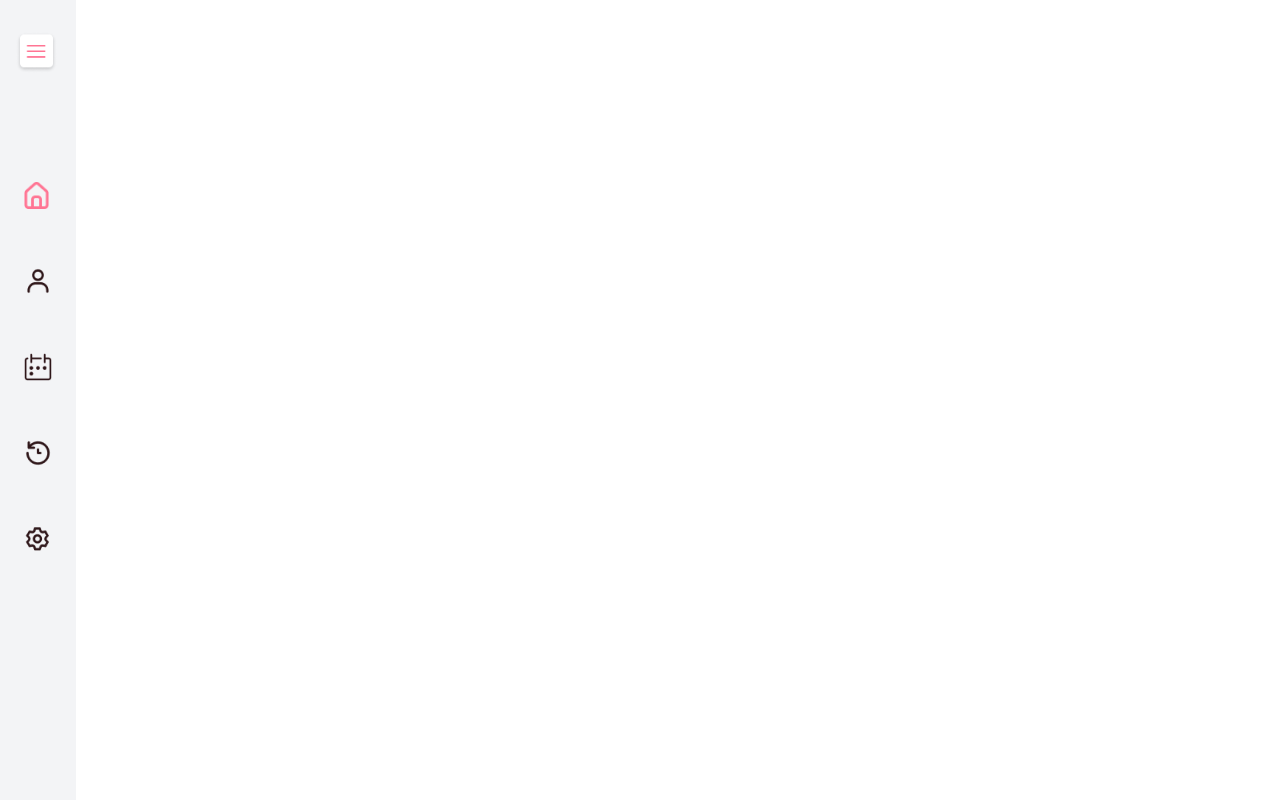
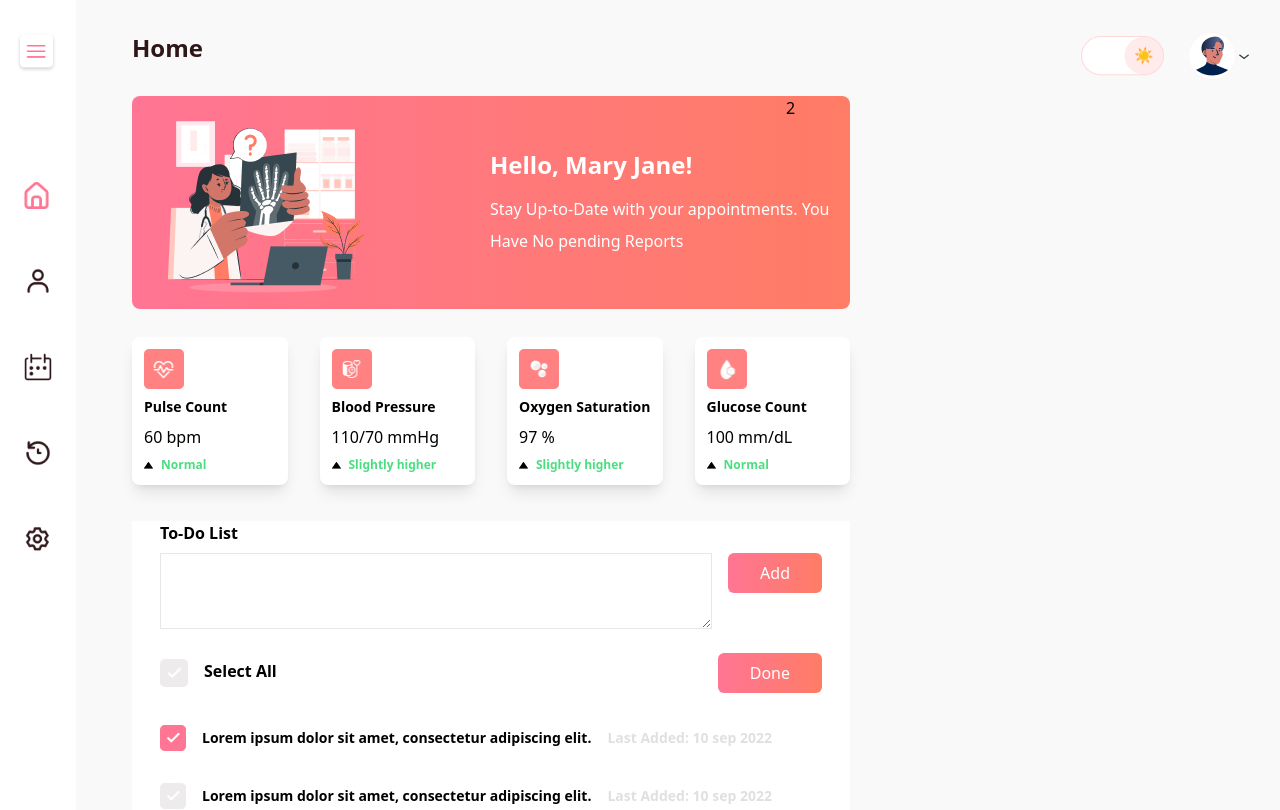
Before and after one commit to habiburrahman26/landing-page, a React (Create React App) app: page / in a window 1280 px wide. Shown: the top 810 px of the page. Built offline with nearby package versions, Linux system fonts and the light colour scheme.

Commit message:
design todo list

```diff
--- a/src/components/pages/Home/Home.js
+++ b/src/components/pages/Home/Home.js
@@ -1,8 +1,126 @@
-import React from 'react';
+import React, { useState } from 'react';
+import Navbar from '../Navbar/Navbar';
 import SideBar from './SideBar';
+import sample from '../../../assets/icon/Svg_sample1.png';
+import heart from '../../../assets/icon/Icon_Heart.png';
+import bloodPresure from '../../../assets/icon/Icon_Blood_pressure.png';
+import bloodSugar from '../../../assets/icon/Icon_Blood_sugar.png';
+import bubble from '../../../assets/icon/Icon_bubble.png';
+import vector from '../../../assets/icon/Vector (1).png';
+import uncheck from '../../../assets/icon/Icon_Vector_Uncheck.png';
+import check from '../../../assets/icon/Icon_Vector_Check.png';
 
 const Home = () => {
-  return <SideBar />;
+  const [showSideBar, setShowSideBar] = useState(false);
+
+  const changeShowHandler = () => {
+    setShowSideBar((prevState) => !prevState);
+  };
+
+  return (
+    <>
+      <Navbar />
+      <SideBar
+        changeShowHandler={changeShowHandler}
+        showSideBar={showSideBar}
+      />
+      <div className="ml-[76px] pl-14 bg-light  pb-[70px]">
+        <div className=" grid lg:grid-cols-2 gap-40 pt-4">
+          <div className="w-[718px] h-[213px] bg-gradient-to-r from-hotpink to-orange px-4 rounded-lg flex md:flex-row flex-col justify-between items-center lg:gap-28">
+            <img src={sample} alt="" className="w-[230px] h-[230px]" />
+            <div className="text-white ">
+              <p className="text-2xl font-semibold mb-3">Hello, Mary Jane!</p>
+              <p className="leading-8">
+                Stay Up-to-Date with your appointments. You Have No pending
+                Reports
+              </p>
+            </div>
+          </div>
+          <div>2</div>
+        </div>
+        <div className="grid grid-cols-2 lg:grid-cols-4 gap-8 w-[718px] pt-7">
+          <div className="shadow-lg rounded-lg p-3 flex flex-col gap-2 bg-white">
+            <img src={heart} alt="heart" className="w-10 h-10" />
+            <p className="font-bold text-sm">Pulse Count</p>
+            <p className="text-base">60 bpm</p>
+            <p className="text-xs text-green-400 font-semibold flex items-center gap-2">
+              <img src={vector} alt="" />
+              <span>Normal</span>
+            </p>
+          </div>
+          <div className="shadow-lg rounded-lg p-3 flex flex-col gap-2 bg-white">
+            <img src={bloodPresure} alt="bloodPresure" className="w-10 h-10" />
+            <p className="font-bold text-sm">Blood Pressure</p>
+            <p>110/70 mmHg</p>
+            <p className="text-xs text-green-400 font-semibold flex items-center gap-2">
+              <img src={vector} alt="" />
+              <span> Slightly higher</span>
+            </p>
+          </div>
+          <div className="shadow-lg rounded-lg p-3 flex flex-col gap-2 bg-white">
+            <img src={bubble} alt="bubble" className="w-10 h-10" />
+            <p className="font-bold text-sm">Oxygen Saturation</p>
+            <p>97 %</p>
+            <p className="text-xs text-green-400 font-semibold flex items-center gap-2">
+              <img src={vector} alt="" />
+              <span> Slightly higher</span>
+            </p>
+          </div>
+          <div className="shadow-lg rounded-lg p-3 flex flex-col gap-2 bg-white">
+            <img src={bloodSugar} alt="bloodSugar" className="w-10 h-10" />
+            <p className="font-bold text-sm">Glucose Count</p>
+            <p>100 mm/dL</p>
+            <p className="text-xs text-green-400 font-semibold flex items-center gap-2">
+              <img src={vector} alt="" />
+              <span>Normal</span>
+            </p>
+          </div>
+        </div>
+        <div className="w-[718px] mt-9 px-7 bg-white lg:pb-20">
+          <p className="mb-2 font-semibold text-base">To-Do List</p>
+          <div className="flex justify-between pb-6">
+            <textarea
+              type="text"
+              className="border lg:w-[596px] h-[76px]"
+            ></textarea>
+            <button className="ml-4 self-start px-8 py-2 text-white rounded-md  bg-gradient-to-r from-hotpink to-orange">
+              Add
+            </button>
+          </div>
+          <div className="flex justify-between items-center">
+            <div className="flex gap-4">
+              <img src={uncheck} alt="uncheck" className="w-7 h-7" />
+              <p className="font-semibold">Select All</p>
+            </div>
+            <button className="self-start px-8 py-2 text-white rounded-md  bg-gradient-to-r from-hotpink to-orange">
+              Done
+            </button>
+          </div>
+
+          <div className='flex gap-4 items-center mt-8'>
+            <img src={check} alt="check" lassName="w-6 h-6"/>
+            <p className='text-sm font-semibold'>Lorem ipsum dolor sit amet, consectetur adipiscing elit. </p>
+            <p className='text-sm font-semibold text-lightText'>Last Added: 10 sep 2022</p>
+          </div>
+          <div className='flex gap-4 items-center mt-8'>
+            <img src={uncheck} alt="uncheck" lassName="w-6 h-6"/>
+            <p className='text-sm font-semibold'>Lorem ipsum dolor sit amet, consectetur adipiscing elit. </p>
+            <p className='text-sm font-semibold text-lightText'>Last Added: 10 sep 2022</p>
+          </div>
+          <div className='flex gap-4 items-center mt-8'>
+            <img src={uncheck} alt="uncheck" lassName="w-6 h-6"/>
+            <p className='text-sm font-semibold'>Lorem ipsum dolor sit amet, consectetur adipiscing elit. </p>
+            <p className='text-sm font-semibold text-lightText'>Last Added: 10 sep 2022</p>
+          </div>
+          <div className='flex gap-4 items-center mt-8'>
+            <img src={uncheck} alt="uncheck" lassName="w-6 h-6"/>
+            <p className='text-sm font-semibold'>Lorem ipsum dolor sit amet, consectetur adipiscing elit. </p>
+            <p className='text-sm font-semibold text-lightText'>Last Added: 10 sep 2022</p>
+          </div>
+        </div>
+      </div>
+    </>
+  );
 };
 
 export default Home;
--- a/src/components/pages/Home/SideBar.js
+++ b/src/components/pages/Home/SideBar.js
@@ -1,4 +1,3 @@
-import classes from './Sidebar.module.css';
 import menu from '../../../assets/icon/Icon_Menu.png';
 import home from '../../../assets/icon/Vector.png';
 import patient from '../../../assets/icon/Icon_Patient Profile.png';
@@ -8,23 +7,17 @@ import appoinment from '../../../assets/icon/Icon_Appointment.png';
 import { Link } from 'react-router-dom';
 import logo from '../../../assets/icon/Icon_Vector.png';
 import iconside from '../../../assets/icon/Icon_SideArrow_round.png';
-import { useState } from 'react';
 
-const SideBar = () => {
-  const [show, setShow] = useState(false);
-
-  const changeShowHandler = () => {
-    setShow((prevState) => !prevState);
-  };
+const SideBar = ({changeShowHandler,showSideBar}) => {
 
   return (
     <div
-      className={`h-screen bg-gray-100 px-6 ${
-        show ? 'w-[264px]' : 'w-[76px] overflow-hidden'
+      className={`h-screen bg-white px-6 fixed top-0 ${
+        showSideBar ? 'w-[264px]' : 'w-[76px] overflow-hidden'
       } `}
     >
       <div className="pb-[108px] pt-8">
-        {show || (
+        {showSideBar || (
           <div className="w-[41px] h-[41px]">
             <img
               src={menu}
@@ -34,7 +27,7 @@ const SideBar = () => {
             />
           </div>
         )}
-        {show && (
+        {showSideBar && (
           <div className="flex justify-between items-center">
             <img src={logo} alt="" />
             <p className="text-2xl font-bold mr-8">
@@ -54,31 +47,31 @@ const SideBar = () => {
         <li>
           <Link to="/home" className="flex items-center gap-8 text-base">
             <img className="w-7 h-7" src={home} alt="home" />
-            <span>Home</span>
+            <span className='text-hotpink font-semibold'>Home</span>
           </Link>
         </li>
         <li>
           <Link to="/home" className="flex items-center gap-8 text-base">
             <img className="w-7 h-7" src={patient} alt="patient" />
-            <span>Patient Profile</span>
+            <span className='font-semibold'>Patient Profile</span>
           </Link>
         </li>
         <li>
           <Link to="/home" className="flex items-center gap-8 text-base">
             <img className="w-7 h-7" src={appoinment} alt="appoinment" />
-            <span>Appointments</span>
+            <span className='font-semibold'>Appointments</span>
           </Link>
         </li>
         <li>
           <Link to="/home" className="flex items-center gap-8 text-base">
             <img className="w-7 h-7" src={history} alt="history" />
-            <span>Medical History</span>
+            <span className='font-semibold'>Medical History</span>
           </Link>
         </li>
         <li>
           <Link to="/home" className="flex items-center gap-8 text-base">
             <img className="w-7 h-7" src={setting} alt="setting" />
-            <span>Settings</span>
+            <span className='font-semibold'>Settings</span>
           </Link>
         </li>
       </ul>
--- a/src/components/pages/Home/Sidebar.module.css
+++ /dev/null
@@ -1,74 +0,0 @@
-.sidebar {
-  width: 26.4rem;
-  padding: 1.2rem;
-  background-color: aqua;
-  height: 100vh;
-  overflow: hidden;
-  /* position: relative; */
-}
-
-.logo-design {
-  display: flex;
-  justify-content: space-between;
-  align-items: center;
-}
-
-.logo-design p {
-  font-size: 2.4rem;
-  font-weight: 500;
-}
-
-.pink-text {
-  color: var(--hotPink);
-  margin-right: 2rem;
-}
-
-.menu-icon {
-  width: 4.1rem;
-  height: 4.2rem;
-  cursor: pointer;
-}
-
-.icon {
-  width: 2.5rem;
-  height: 2.5rem;
-}
-
-.sidebar ul {
-  list-style: none;
-}
-
-.nav-items {
-  margin-top: 12.7rem;
-  display: flex;
-  flex-direction: column;
-  gap: 2rem;
-}
-
-.nav-link {
-  display: flex;
-  align-items: center;
-  column-gap: 4.7rem;
-  row-gap: 3.2rem;
-}
-
-.nav-link {
-  text-decoration: none;
-}
-
-.sidebar .nav-items span {
-  font-size: 1.6rem;
-}
-
-
-.sideicon{
-  position: absolute;
-  left: 24rem;
-  z-index: 100;
-  cursor: pointer;
-}
-
-
-.hide .logo-design{
-  display: none;
-}
--- /dev/null
+++ b/src/components/pages/Navbar/Navbar.js
@@ -0,0 +1,21 @@
+import React from 'react';
+import dropicon from '../../../assets/icon/Icon_downArrow.png';
+import avatart from '../../../assets/icon/Avatar.png';
+import toggleBtn from '../../../assets/icon/Toggle button (1).png';
+
+const Navbar = () => {
+  return (
+    <section className="ml-[76px] pt-8 bg-light">
+      <div className='flex justify-between'>
+        <p className="font-bold text-2xl text-lightDark pl-14">Home</p>
+        <div className='flex pr-7 items-center'>
+          <img src={toggleBtn} alt="" className='w-[83px] h-[40px] mr-6 hover:cursor-pointer'/>
+          <img src={avatart} alt="" className='w-12 h-12'/>
+          <img src={dropicon} alt="" className='w-4 h-3' />
+        </div>
+      </div>
+    </section>
+  );
+};
+
+export default Navbar;
--- a/tailwind.config.js
+++ b/tailwind.config.js
@@ -1,19 +1,20 @@
 /** @type {import('tailwindcss').Config} */
 module.exports = {
-  content: ["./src/**/*.{html,js}"],
+  content: ['./src/**/*.{html,js}'],
   theme: {
     extend: {
-      colors:{
-        hotpink:'#ff7594',
-        orange:'#ff7c65',
-        text:'#2e1619',
-        gradient:'linear-gradient(180deg, #ff7c65 0%, #ff7594 100%)',
-        petch:'#fddad6'
+      colors: {
+        hotpink: '#ff7594',
+        orange: '#ff7c65',
+        lightDark: '#2e1619',
+        petch: '#fddad6',
+        light: '#F9F9F9',
+        lightText: '#E0E0E0',
       },
-      fontFamily:{
-        poppins:['Poppins', 'sans-serif']
-      }
+      fontFamily: {
+        poppins: ['Poppins', 'sans-serif'],
+      },
     },
   },
   plugins: [],
-}
+};
```
Also changed, not shown: src/assets/icon/Mask.png (added), src/components/pages/Home/Home.module.css (deleted).
